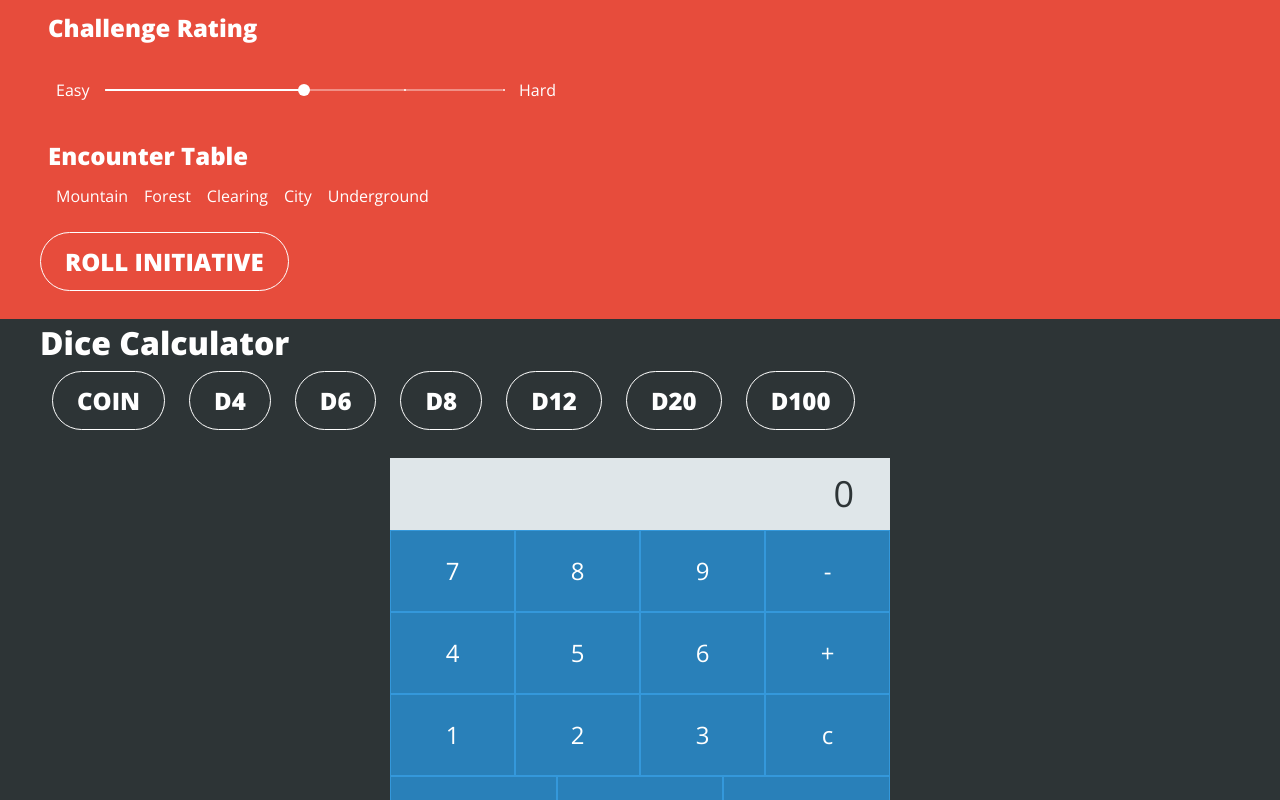
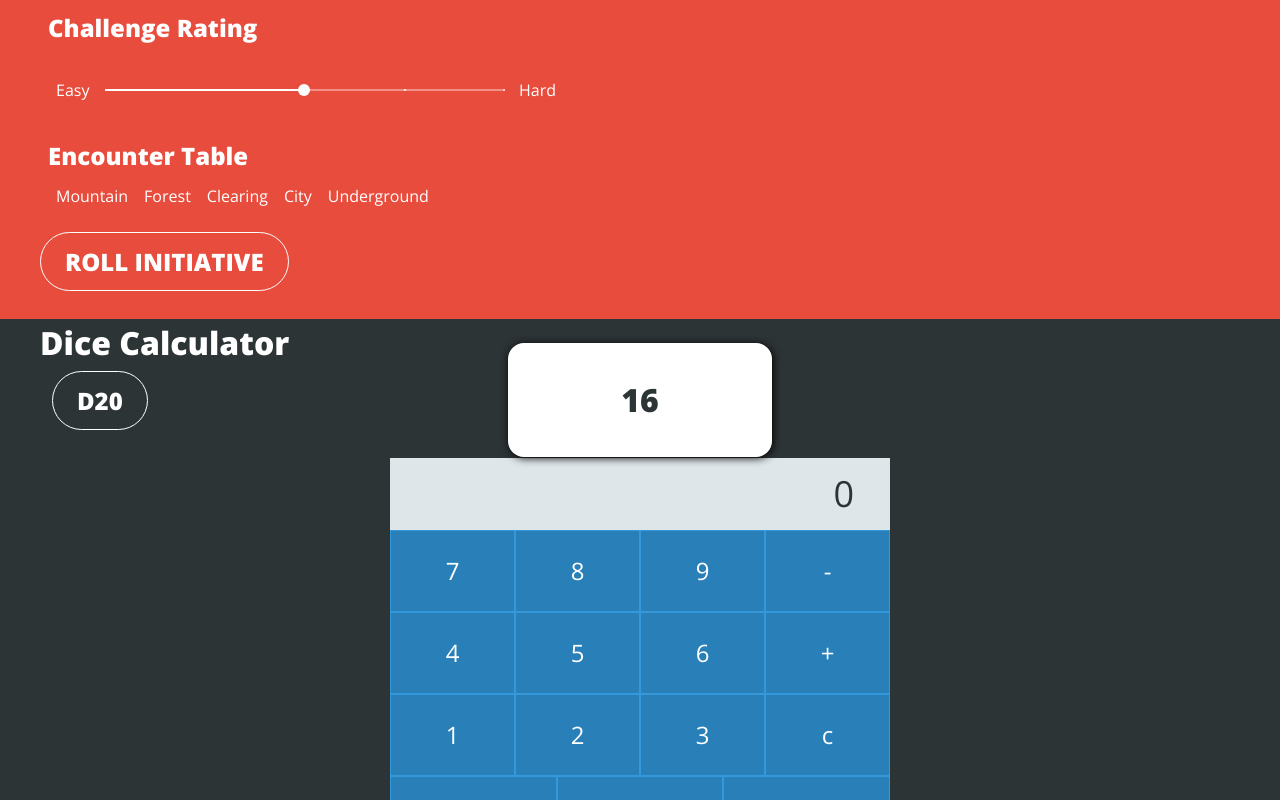
Before and after one commit to getHashSet/dm_helper, a React (Create React App) app in the folder client/: page / in a window 1280 px wide. Both pictures are taken after a click on the button "D20". Shown: the part 892-1692 px from the top of the page. Built offline with nearby package versions, Linux system fonts and the light colour scheme.

Commit message:
almost there.

```diff
--- a/client/src/components/RollToHit/RollToHit.jsx
+++ b/client/src/components/RollToHit/RollToHit.jsx
@@ -1,5 +1,6 @@
 import React, { useState } from 'react';
 import styled from 'styled-components';
+import Dice from "./dice-d20-solid.svg";
 
 RollToHit.defaultProps = {}
 
@@ -8,6 +9,8 @@ export default function RollToHit() {
     //   HOOK INTO STATE   //
     // =================== //
     const [calculatorOutput, updatecalculatorOutput] = useState("0");
+    const [showToastMenu, updateshowToastMenu] = useState(false);
+    const [toastMenuText, updatetoastMenuText] = useState("Well hello there...");
 
     // ================ //
     //     Functions    //
@@ -134,26 +137,74 @@ export default function RollToHit() {
         updatecalculatorOutput(newOutput);
     }
 
+    const rollRandomNumber = (max = 1, min = 1) => {
+        min = Math.ceil(min);
+        max = Math.floor(max);
+        const randomNumber = Math.floor(Math.random() * (max - min + 1) + min);
+        return randomNumber.toString();
+    }
+
+    const quickRoll = (max, min) => {
+        let d20 = rollRandomNumber(20);
+
+        if(d20 === "20"){
+            d20 = "Nat 20!"
+        } else if (d20 === "1") {
+            d20 = "Nat 1..."
+        };
+
+        updateToastMenu(d20);
+    }
+
     const doRollCalculation = (e) => {
         e.preventDefault();
 
+        let cleanedOutput = calculatorOutput;
+        let arrayOfChaos = [];
+        let finalValue = "";
 
+        // Step 1: check if value is just 0;
+        if (cleanedOutput === "0") {return};
+
+        // Step 2: slice string into parts using the white spaces;
+        if (cleanedOutput.indexOf(" ") !== -1) {
+            arrayOfChaos = cleanedOutput.split(" ");
+        } else {
+            arrayOfChaos.push(calculatorOutput);
+        }
+
+        // Step 3: roll the dice in array of chaos.
+        for (let i = 0; i < arrayOfChaos.length; i++) {
+            let currentValue = arrayOfChaos[i];
+            if (currentValue.indexOf("d") !== -1){
+                arrayOfChaos[i] = rollRandomNumber(currentValue.slice(1));
+            }
+        }
+
+        arrayOfChaos.forEach(value => {
+            finalValue = `${+finalValue + +value}`;
+        });
+
+        updateToastMenu(finalValue)
+
+    }
+
+    const updateToastMenu = (str = toastMenuText, updateTheCalculatorOutput = false) => {
+        updatetoastMenuText(str);
+        updateshowToastMenu(!showToastMenu);
+
+        if (updateTheCalculatorOutput){updatecalculatorOutput(str);}
     }
 
     // ========== //
     //   RETURN   //
     // ========== //
     return (
+        <React.Fragment>
             <StyledSection>
                 <StyledFrame>
                     <h2>Dice Calculator</h2>
-                <StyledButton onClick={(e) => alert("Flipped a coin")}>Coin</StyledButton>
-                <StyledButton>d4</StyledButton>
-                <StyledButton>d6</StyledButton>
-                <StyledButton>d8</StyledButton>
-                <StyledButton>d12</StyledButton>
-                <StyledButton>d20</StyledButton>
-                <StyledButton>d100</StyledButton>
+                    <StyledButton onClick={() => {quickRoll(20)}}>d20</StyledButton>
                     <STyledDiceCalculator>
                         <div className="frame">
                             <div id="output" className="output">{calculatorOutput}</div>
@@ -179,7 +230,22 @@ export default function RollToHit() {
                                 <StyledCalcRow className="fourth_row">
                                     <li onClick={addANumberToTheProblem}><p>0</p></li>
                                     <li onClick={addANumberToTheProblem}><p>d</p></li>
-                                <li onClick={doRollCalculation}><p>=</p></li>
+                                    <li onClick={doRollCalculation}>
+                                        <p>
+                                            <svg
+                                                aria-hidden="true"
+                                                focusable="false"
+                                                data-prefix="fas"
+                                                data-icon="dice-d20"
+                                                className="svg-inline--fa fa-dice-d20 fa-w-15"
+                                                role="img" xmlns="http://www.w3.org/2000/svg"
+                                                viewBox="0 0 480 512">
+                                                <path fill="currentColor"
+                                                    d="M106.75 215.06L1.2 370.95c-3.08 5 .1 11.5 5.93 12.14l208.26 22.07-108.64-190.1zM7.41 315.43L82.7 193.08 6.06 147.1c-2.67-1.6-6.06.32-6.06 3.43v162.81c0 4.03 5.29 5.53 7.41 2.09zM18.25 423.6l194.4 87.66c5.3 2.45 11.35-1.43 11.35-7.26v-65.67l-203.55-22.3c-4.45-.5-6.23 5.59-2.2 7.57zm81.22-257.78L179.4 22.88c4.34-7.06-3.59-15.25-10.78-11.14L17.81 110.35c-2.47 1.62-2.39 5.26.13 6.78l81.53 48.69zM240 176h109.21L253.63 7.62C250.5 2.54 245.25 0 240 0s-10.5 2.54-13.63 7.62L130.79 176H240zm233.94-28.9l-76.64 45.99 75.29 122.35c2.11 3.44 7.41 1.94 7.41-2.1V150.53c0-3.11-3.39-5.03-6.06-3.43zm-93.41 18.72l81.53-48.7c2.53-1.52 2.6-5.16.13-6.78l-150.81-98.6c-7.19-4.11-15.12 4.08-10.78 11.14l79.93 142.94zm79.02 250.21L256 438.32v65.67c0 5.84 6.05 9.71 11.35 7.26l194.4-87.66c4.03-1.97 2.25-8.06-2.2-7.56zm-86.3-200.97l-108.63 190.1 208.26-22.07c5.83-.65 9.01-7.14 5.93-12.14L373.25 215.06zM240 208H139.57L240 383.75 340.43 208H240z">
+                                                </path>
+                                            </svg>
+                                        </p>
+                                    </li>
                                 </StyledCalcRow>
                             </div>
                             <div className="other_options"></div>
@@ -187,9 +253,81 @@ export default function RollToHit() {
                     </STyledDiceCalculator>
                 </StyledFrame>
             </StyledSection>
+            <StyledToast showToastMenu={showToastMenu} onClick={() => {updateshowToastMenu(!showToastMenu)}} >
+                <StyledShadowBox />
+                <StyledToastBox className={showToastMenu ? "fadeIn" : "no_class"}>
+                    {toastMenuText}
+                </StyledToastBox>
+            </StyledToast>
+        </React.Fragment>
     )
 }
 
+// ============== //
+//   TOAST MENU   //
+// ============== //
+const StyledToast = styled.div`
+    position: fixed;
+    display: flex;
+    justify-content: center;
+    align-items: center;
+    top: 0;
+    left: 0;
+    width: 100vw;
+    height: 100vh;
+    margin: 0;
+    padding: 0;
+    z-index: ${props => props.showToastMenu ? "9000" : "-1"};
+    visibility: ${props => props.showToastMenu ? "visible" : "hidden"};
+    overflow: hidden;
+`;
+
+const StyledShadowBox = styled.div`
+    position: absolute;
+    top: 0;
+    left: 0;
+    z-index: -1;
+    width: 100%;
+    height: 100%;
+    /* background-color: rgba(0,0,0, .6); */
+
+    &:hover {
+        cursor: pointer;
+    }
+`;
+
+const StyledToastBox = styled.div`
+    display: flex;
+    justify-content: center;
+    align-items: center;
+    color: #2d3436;
+    background-color: #fff;
+    border-radius: .5em;
+    min-width: 200px;
+    min-height: 50px;
+    max-width: calc(100vw - 1em);
+    box-shadow: 1px 1px 8px #000;
+    transform: translate(-50%, -90%);
+    position: absolute;
+    left: 50%;
+    top: 50%;
+    opacity: 0;
+    transition: transform .3s, opacity .2s;
+    user-select: none;
+    font-size: 2em;
+    padding: 1em;
+    font-weight: 900;
+
+    &.fadeIn {
+        transform: translate(-50%, -50%);
+        opacity: 1;
+    }
+
+`;
+
+// ============ //
+//   DICE BOX   //
+// ============ //
 const StyledCalcRow = styled.ul`
     display: flex;
     flex-wrap: nowrap;
@@ -206,6 +344,9 @@ const StyledCalcRow = styled.ul`
 
         p {
             user-select: none;
+            svg {
+                min-width: 1em;
+            }
         }
 
         &:hover {
--- a/package.json
+++ b/package.json
@@ -4,6 +4,11 @@
   "private": true,
   "proxy": "http://localhost:8080",
   "dependencies": {
+    "@fortawesome/fontawesome-free": "^5.15.1",
+    "@fortawesome/free-brands-svg-icons": "^5.15.1",
+    "@fortawesome/free-regular-svg-icons": "^5.15.1",
+    "@fortawesome/free-solid-svg-icons": "^5.15.1",
+    "@fortawesome/react-fontawesome": "^0.1.14",
     "@material-ui/core": "^4.11.2",
     "axios": "^0.19.0",
     "babel-jest": "^26.6.0",
```
Also changed, not shown: client/src/components/RollToHit/dice-d20-solid.svg (added), 1 other file (tests, documents, lock files or other folders). Lines whose indentation alone changed are shown as unchanged.
